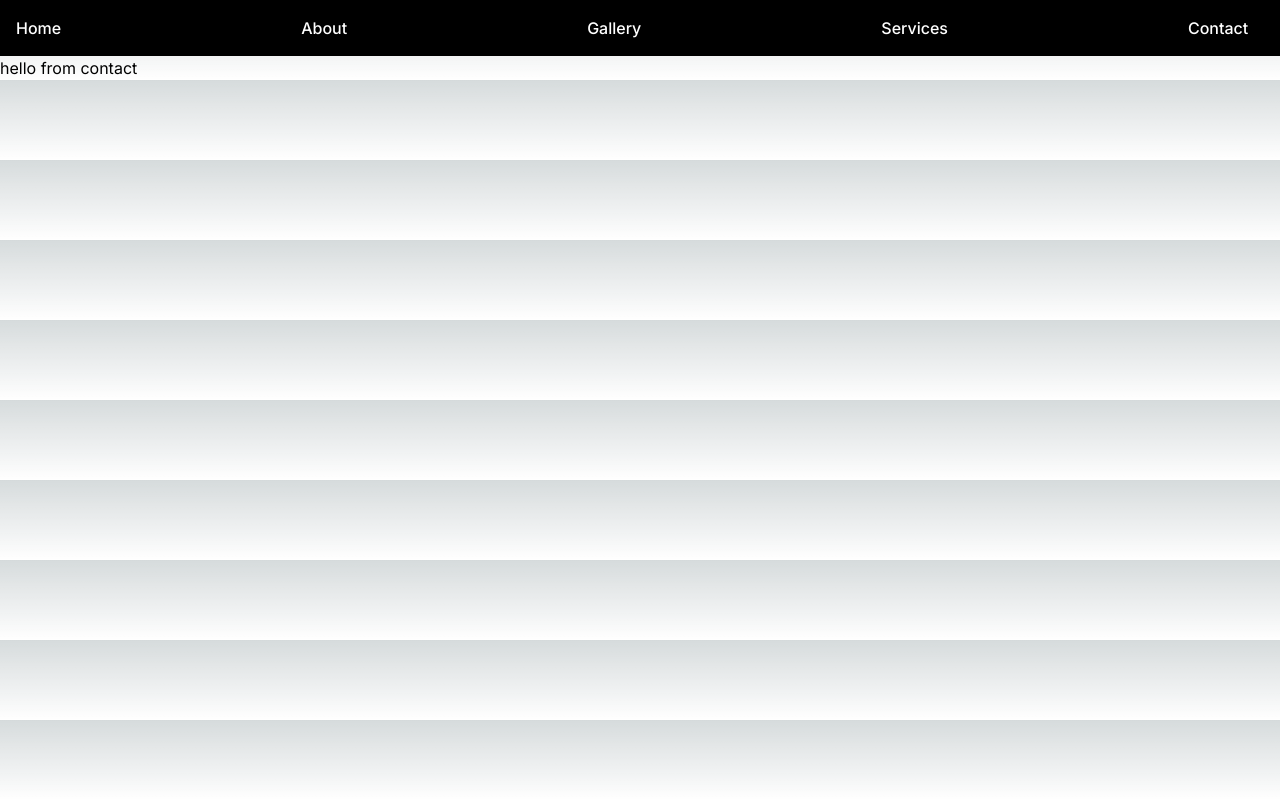
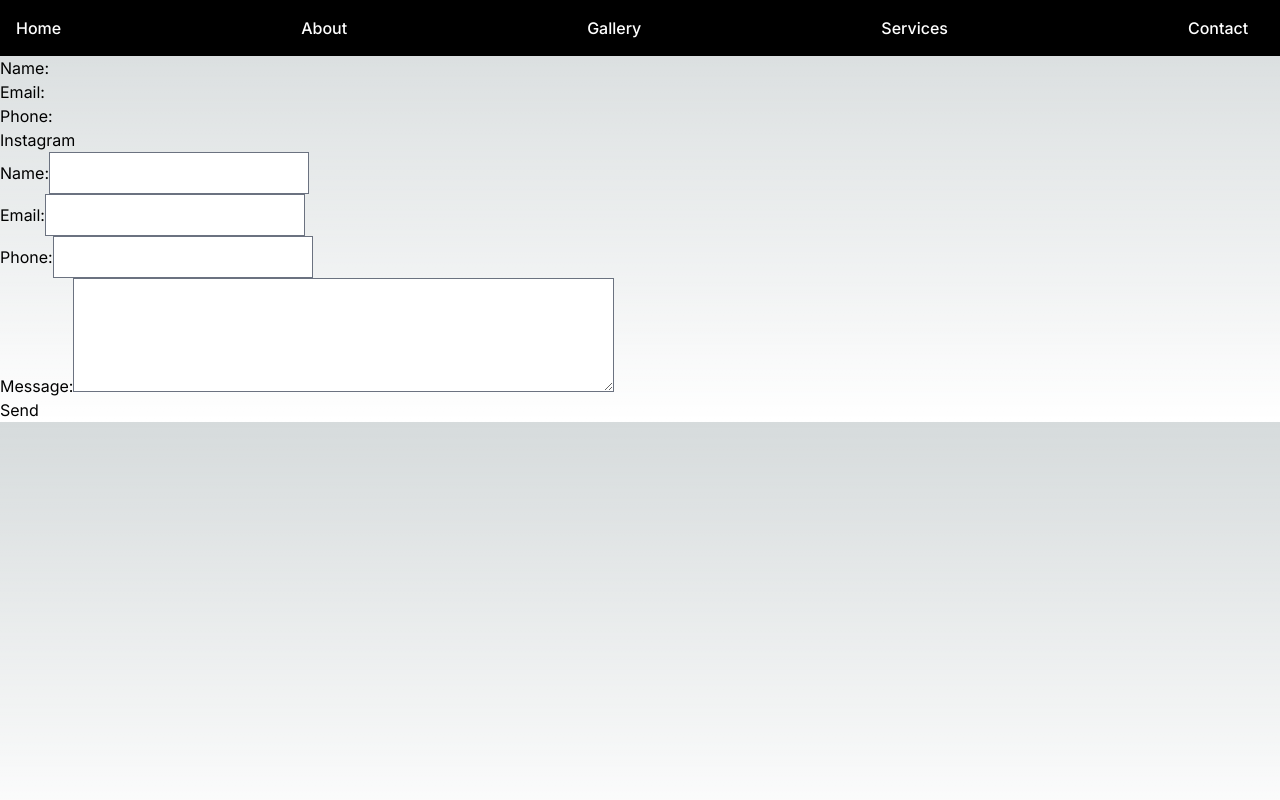
Before and after one commit to Joseph-kaku/cosmo, a Next.js app in the folder cosmo/: page /contact in a window 1280 px wide. Built offline with nearby package versions, Linux system fonts and the light colour scheme.

Commit message:
updated content for contact

```diff
--- a/cosmo/src/app/components/Gallery.tsx
+++ b/cosmo/src/app/components/Gallery.tsx
@@ -1,4 +1,6 @@
 'use client'
+
+
 
 export default function Gallery() {
     return (
--- a/cosmo/src/app/contact/page.tsx
+++ b/cosmo/src/app/contact/page.tsx
@@ -1,11 +1,72 @@
 'use client'
 
+import {useState} from 'react';
+
 export default function Contact() {
+
+    const [formData, setFormData] = useState({
+        name: '',
+        email: '',
+        phone: '',
+        message: ''
+    });
+
+    const handleChange = (e: { target: { name: any; value: any; }; }) => {
+        const { name, value } = e.target;
+        setFormData({
+            ...formData,
+            [name]: value
+        });
+    };
+
+    const handleSubmit = (e: { preventDefault: () => void; }) => {
+        e.preventDefault();
+        // Here you can send the message using formData
+        console.log('Message sent:', formData);
+        // Optionally, you can reset the form after sending the message
+        setFormData({
+            name: '',
+            email: '',
+            phone: '',
+            message: ''
+        });
+    };
     return (
         <div>
-            <h1>
-                hello from contact
-            </h1>
+            <div>
+                <img />
+                <div>
+                <p> Name: </p>
+                <p> Email: </p>
+                <p> Phone: </p>
+                <div>
+                    <a href="https://www.instagram.com/" target="_blank" rel="noopener noreferrer">
+                        <p> Instagram</p>
+                    </a>
+                </div>
+                </div>
+            </div>
+            <div>
+            <form onSubmit={handleSubmit}>
+                <div>
+                    <label htmlFor="name">Name:</label>
+                    <input type="text" id="name" name="name" value={formData.name} onChange={handleChange} className='text-black' />
+                </div>
+                <div>
+                    <label htmlFor="email">Email:</label>
+                    <input type="email" id="email" name="email" value={formData.email} onChange={handleChange}className='text-black' />
+                </div>
+                <div>
+                    <label htmlFor="phone">Phone:</label>
+                    <input type="tel" id="phone" name="phone" value={formData.phone} onChange={handleChange} className='text-black' />
+                </div>
+                <div>
+                    <label htmlFor="message">Message:</label>
+                    <textarea id="message" name="message" rows={4} cols={50} value={formData.message} onChange={handleChange} className='text-black' ></textarea>
+                </div>
+                <button type="submit">Send</button>
+            </form>
+            </div>
         </div>
     )
 }
```
